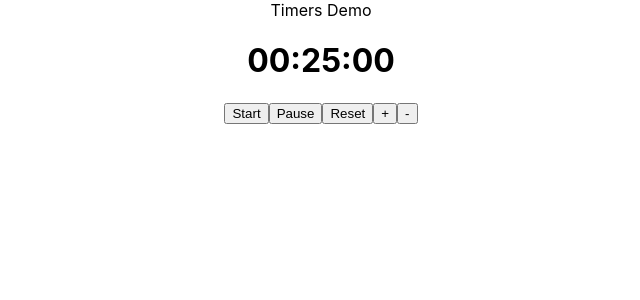
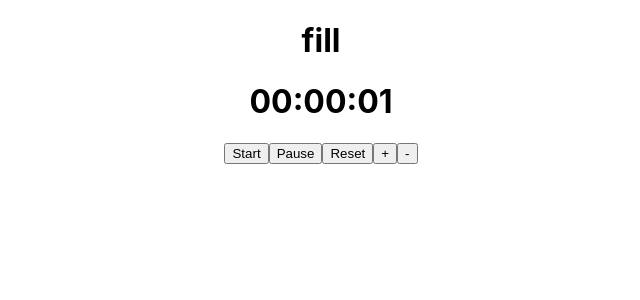
Before and after one commit to acoltelli/pomodoro, a React (Create React App) app: page / in a window 1280 px wide. Shown: the top 300 px of the page, without its empty margins (319-959 px from the left). Built offline with nearby package versions, Linux system fonts and the light colour scheme.

Commit message:
start logic

```diff
--- a/src/App.js
+++ b/src/App.js
@@ -1,17 +1,20 @@
 import React from "react";
 import { Component } from "react";
-// import './App.css';
-
-
-
-
+import './App.css';
 
 
 class Timer_ extends React.Component {
         constructor(props) {
           super(props);
           this.state = {
-            secondsElapsed: 1500 //1500 seconds = 25 min
+            secondsElapsed: 1, //1500 seconds = 25 min
+            timerDone: false,
+
+            breakFlag: false,
+            breakTime:  5,
+
+            timerTitle: "fill"
+
           };
         }
         increaseTimer(){
@@ -39,11 +42,19 @@ class Timer_ extends React.Component {
 
         startTime() {
           var _this = this;
-          this.countdown = setInterval(function() {
+          var count = this.state.secondsElapsed;
+          this.countdown = setInterval(dec, 1000); //decrements secondsElapsed by one every 1000ms.
+          function dec(){
+            if (count > 0){
             _this.setState({ secondsElapsed: _this.state.secondsElapsed - 1 });
+            count -= 1;
+          }
+          //once timer is done, clear timer
+          if (count == 0){
+          clearInterval(this.countdown);
+        }}
+        }
 
-          }, 1000);
-        }
 
         resetTime() {
           this.reset = this.setState({
@@ -60,6 +71,7 @@ class Timer_ extends React.Component {
           return (
 
             <div className="App">
+            <h1> {this.state.timerTitle} </h1>
               <h1>
                 {this.getHours()}:{this.getMinutes()}:{this.getSeconds()}
               </h1>
@@ -80,10 +92,7 @@ class App extends Component {
   render() {
     return (
       <div className="App">
-        <div className="App-title">Timers Demo</div>
-        <div className="Timers">
         <Timer_ />
-        </div>
       </div>
     );
   }
```
